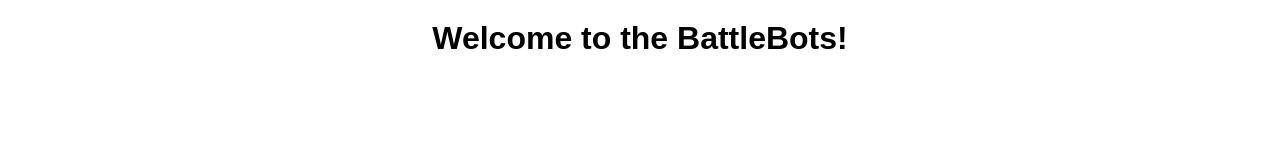
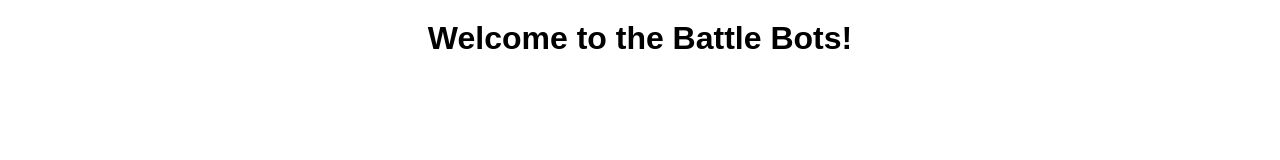
Before and after one commit to ANNGLORIOUS/code-challenge-2, a React (Create React App) app: page / in a window 1280 px wide. Shown: the top 160 px of the page. Built offline with nearby package versions, Linux system fonts and the light colour scheme; data requests are answered from the project's data file.

Commit message:
final commit

```diff
--- a/src/App.js
+++ b/src/App.js
@@ -5,7 +5,7 @@
 function App() {
   return (
     <div className="App">
-      <h1>Welcome to the BattleBots!</h1>
+      <h1>Welcome to the Battle Bots!</h1>
       <BotPage />
       <footer>�� 2030 BattleBots</footer>
 
--- a/src/components/BotArmy.js
+++ b/src/components/BotArmy.js
@@ -3,6 +3,7 @@
 
 export default function YourBotArmy(props) {
 
+  // render a collection of bot card components in the bots arrary passed as a props.
   const displayBots = props.bots.map(bot => {
     return <BotCard bot={bot} action={props.action} removeCard={props.removeCard} />
   })
--- a/src/components/BotButton.js
+++ b/src/components/BotButton.js
@@ -1,6 +1,6 @@
-
 import React from "react"
 
+// information about the bots
 const botTypeClasses = {
   Assault: "icon military",
   Defender: "icon shield",
@@ -9,7 +9,7 @@
   Witch: "icon magic",
   Captain: "icon star"
 }
-
+// information about the bots
 const BotButton = props => {
   return (
     <div className="ui segment">
@@ -17,7 +17,7 @@
         <div className="row">
           <div className="four wide column">
             <img
-              alt="oh no!"
+              alt="no bot found!"
               className="ui medium circular image bordered"
               src={props.bot.avatar_url}
             />
--- a/src/components/BotCard.js
+++ b/src/components/BotCard.js
@@ -8,15 +8,18 @@
   Witch: "icon magic",
   Captain: "icon star"
 };
-
+// displays the bot cards.
 const BotCard = (props) => {
   const { bot, action, removeCard } = props;
 
+
+  // calls the action prop when botcard is clicked.
   function handleClick(e) {
     e.stopPropagation();
     action(bot);
   }
 
+  // calls the removeCard prop when the "x" button is clicked.
   function handleDischarge(e) {
     e.stopPropagation();
     removeCard(bot);
--- a/src/components/BotCollection.js
+++ b/src/components/BotCollection.js
@@ -9,6 +9,7 @@
   return (
     <div className="ui grid">
       {displayBotCards}
+      {/* display message */}
       {botCollection.length === 0 && <p>You have completed your Bot Army. There are no more bots to collect.</p>}
     </div>
   );
```
